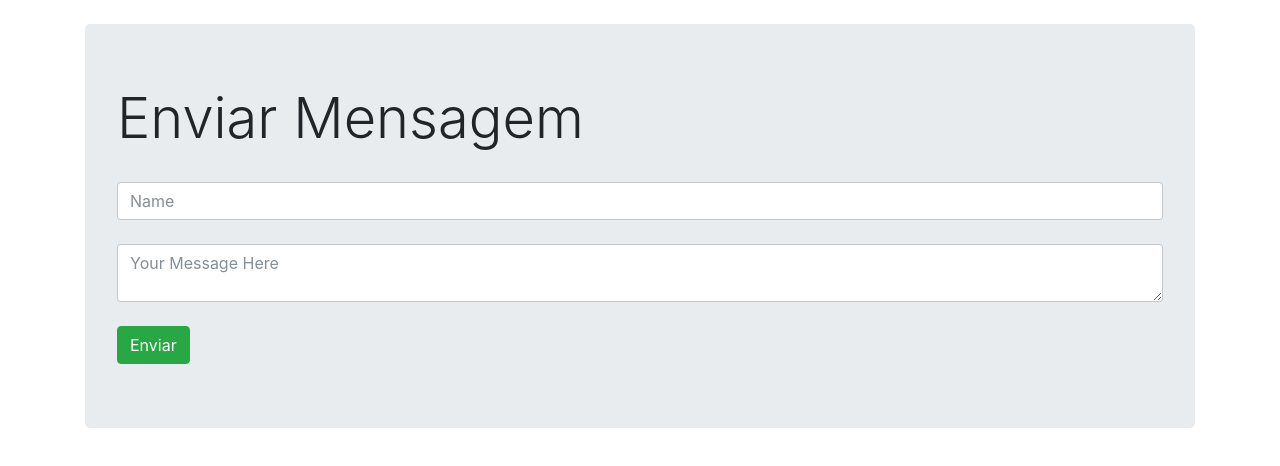
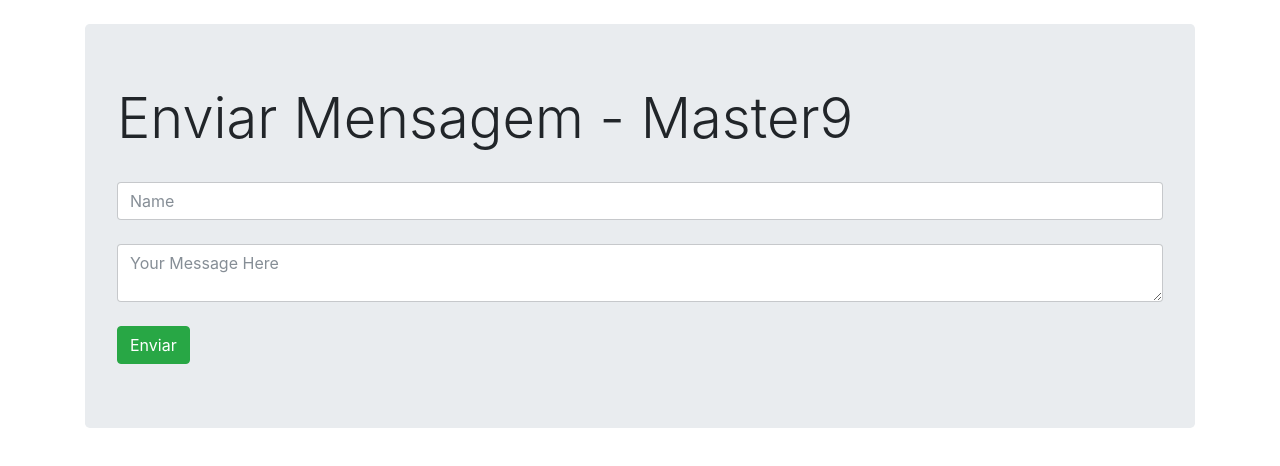
Before and after one commit to rscop/exops-teste-renatoscop, a website: page index.html in a window 1280 px wide. Drawn offline with nearby package versions, Linux system fonts and the light colour scheme; no server answers.

Commit message:
changbranc -cB master9

```diff
--- a/index.html
+++ b/index.html
@@ -15,7 +15,7 @@
 <div class="container">
     <br>
     <div class="jumbotron">
-        <h1 class="display-4">Enviar Mensagem</h1>
+        <h1 class="display-4">Enviar Mensagem - Master9</h1>
         <br>
         <input id = "name" class="form-control" placeholder="Name">
         <br>
```
